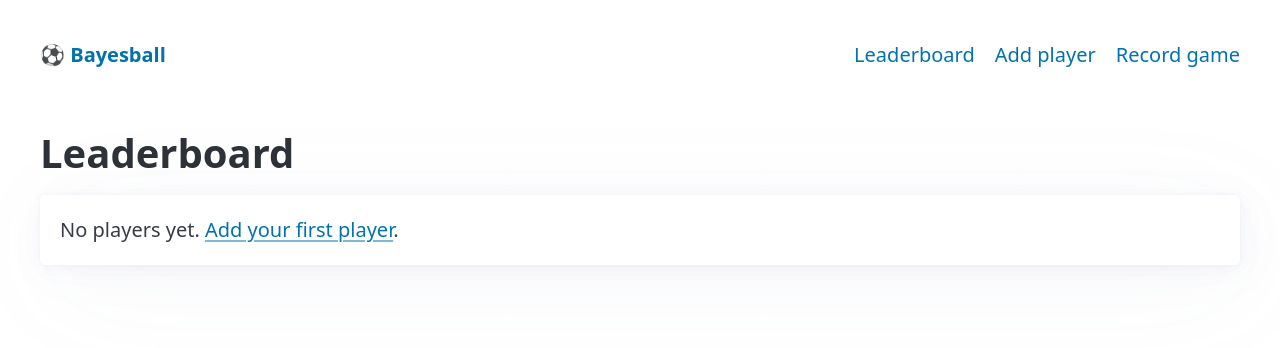
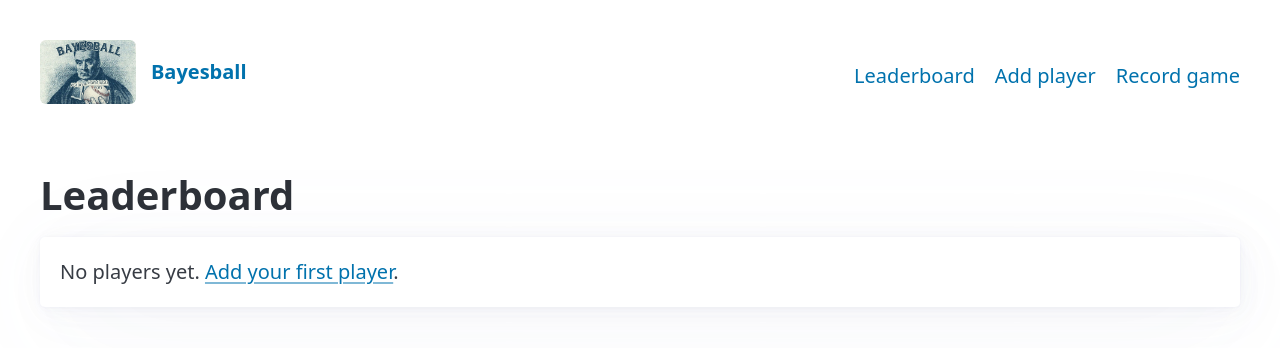
Before and after one commit to AndreiUtina/Bayesball, a Python web app: template app/templates/index.html in a window 1280 px wide. Shown: the top 348 px of the page. Run offline with Jinja, Linux system fonts and the light colour scheme; the template is opened without the code that fills it, so the values that code supplies are empty; some libraries are stand-ins or nearby versions.

Commit message:
styles modified

```diff
--- a/app/static/style.css
+++ b/app/static/style.css
@@ -4,7 +4,8 @@ header nav, header nav ul { flex-wrap: wrap; }
 @media (max-width: 576px) {
   header nav { flex-direction: column; align-items: flex-start; }
 }
-.brand { text-decoration: none; }
+.brand { display: inline-flex; align-items: center; gap: 0.75rem; text-decoration: none; }
+.logo { height: 64px; width: auto; border-radius: 6px; }
 
 .tabs ul { gap: 0.25rem; flex-wrap: wrap; }
 .tabs a[aria-current="page"] { font-weight: bold; text-decoration: underline; }
--- a/app/templates/base.html
+++ b/app/templates/base.html
@@ -11,7 +11,7 @@
 <body>
   <header class="container">
     <nav>
-      <ul><li><a href="/" class="brand"><strong>⚽ Bayesball</strong></a></li></ul>
+      <ul><li><a href="/" class="brand"><img src="/static/logo.jpg" alt="" class="logo" width="96" height="64"><strong>Bayesball</strong></a></li></ul>
       <ul>
         <li><a href="/" {% if page == "board" %}aria-current="page"{% endif %}>Leaderboard</a></li>
         <li><a href="/players/new" {% if page == "player" %}aria-current="page"{% endif %}>Add player</a></li>
```
